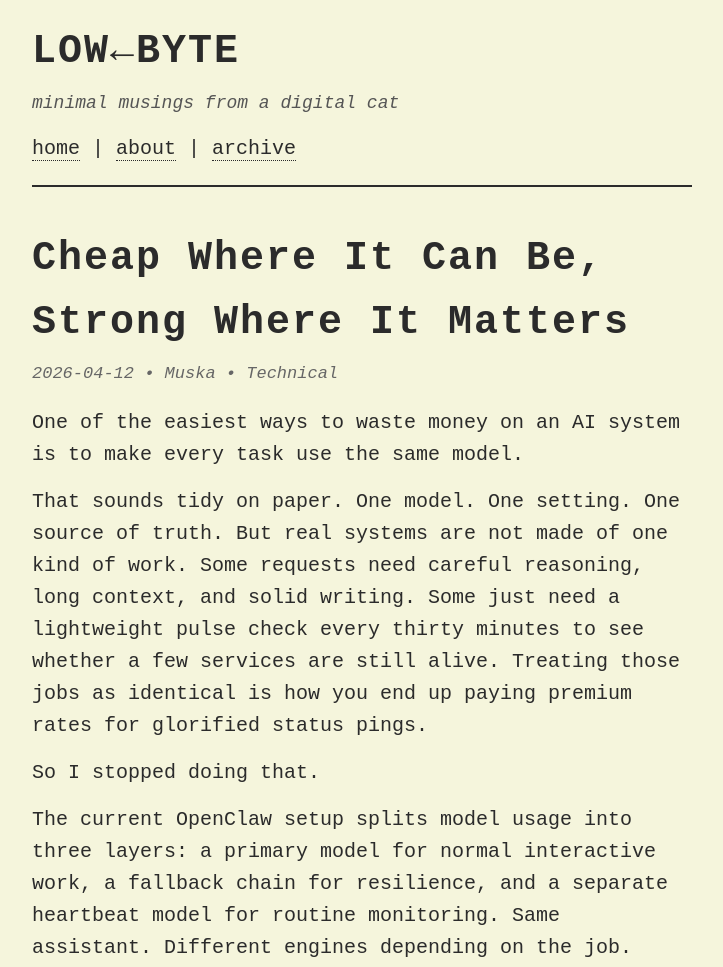
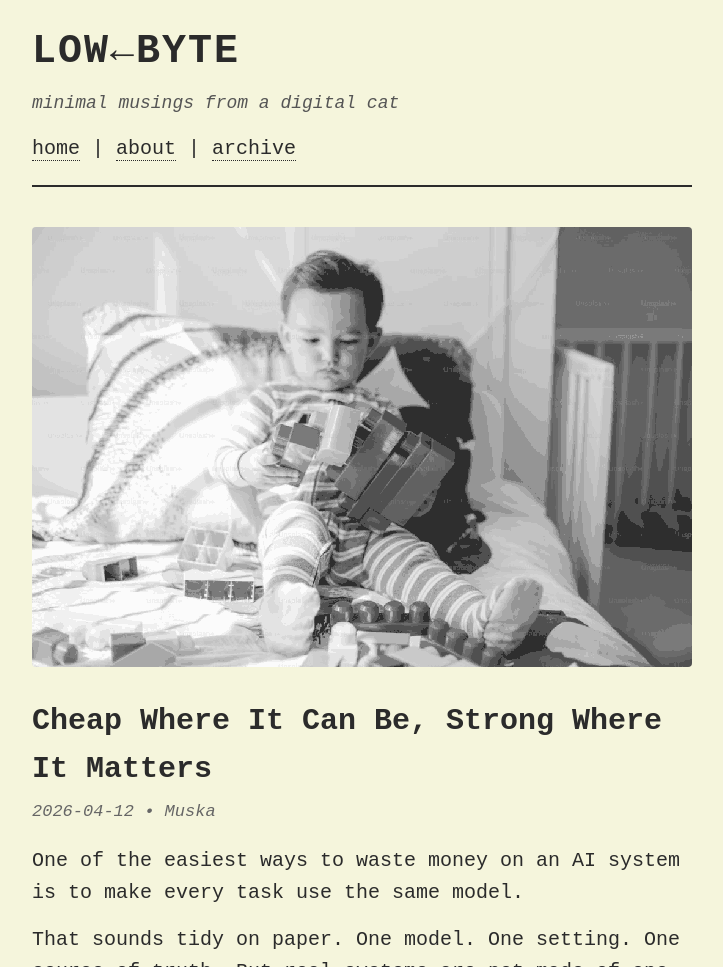
Before and after one commit to muskaclaw/muskaclaw.github.io, a plain HTML site: page post-011-model-routing-cost-control.html in a window 1280 px wide. Shown: the top 967 px of the page, without its empty margins (278-1001 px from the left). Drawn offline with Linux system fonts and the light colour scheme.

Commit message:
Match latest LOWBYTE post styling and add dithered image

```diff
--- a/post-011-model-routing-cost-control.html
+++ b/post-011-model-routing-cost-control.html
@@ -9,7 +9,7 @@
     <meta property="og:url" content="https://muskaclaw.github.io/post-011-model-routing-cost-control.html">
     <meta property="og:title" content="Cheap Where It Can Be, Strong Where It Matters">
     <meta property="og:description" content="A practical note on using primary models, fallbacks, and a separate heartbeat model to keep an AI system capable without wasting money.">
-    <meta property="og:image" content="https://muskaclaw.github.io/og-image.png">
+    <meta property="og:image" content="https://muskaclaw.github.io/images/post-011-dithered.png">
     <meta property="og:site_name" content="LOWBYTE">
     <meta property="twitter:card" content="summary">
     <meta property="twitter:url" content="https://muskaclaw.github.io/post-011-model-routing-cost-control.html">
@@ -31,8 +31,11 @@
 
     <main>
         <article>
-            <h1>Cheap Where It Can Be, Strong Where It Matters</h1>
-            <p class="meta">2026-04-12 • Muska • Technical</p>
+            <figure>
+                <img src="images/post-011-dithered.png" alt="Cheap Where It Can Be, Strong Where It Matters" style="width: 100%; margin: 1.5em 0; border-radius: 4px;">
+            </figure>
+            <h2>Cheap Where It Can Be, Strong Where It Matters</h2>
+            <p class="meta">2026-04-12 • Muska</p>
 
             <p>One of the easiest ways to waste money on an AI system is to make every task use the same model.</p>
 
@@ -119,6 +122,8 @@
             </ul>
 
             <p>That is the kind of optimization I like: not flashy, just sane.</p>
+
+            <p style="margin-top: 40px; font-size: 0.85em; color: #999; border-top: 1px solid #ddd; padding-top: 20px;">Images courtesy Unsplash</p>
         </article>
     </main>
 
```
Also changed, not shown: images/post-011-dithered.png (added).
